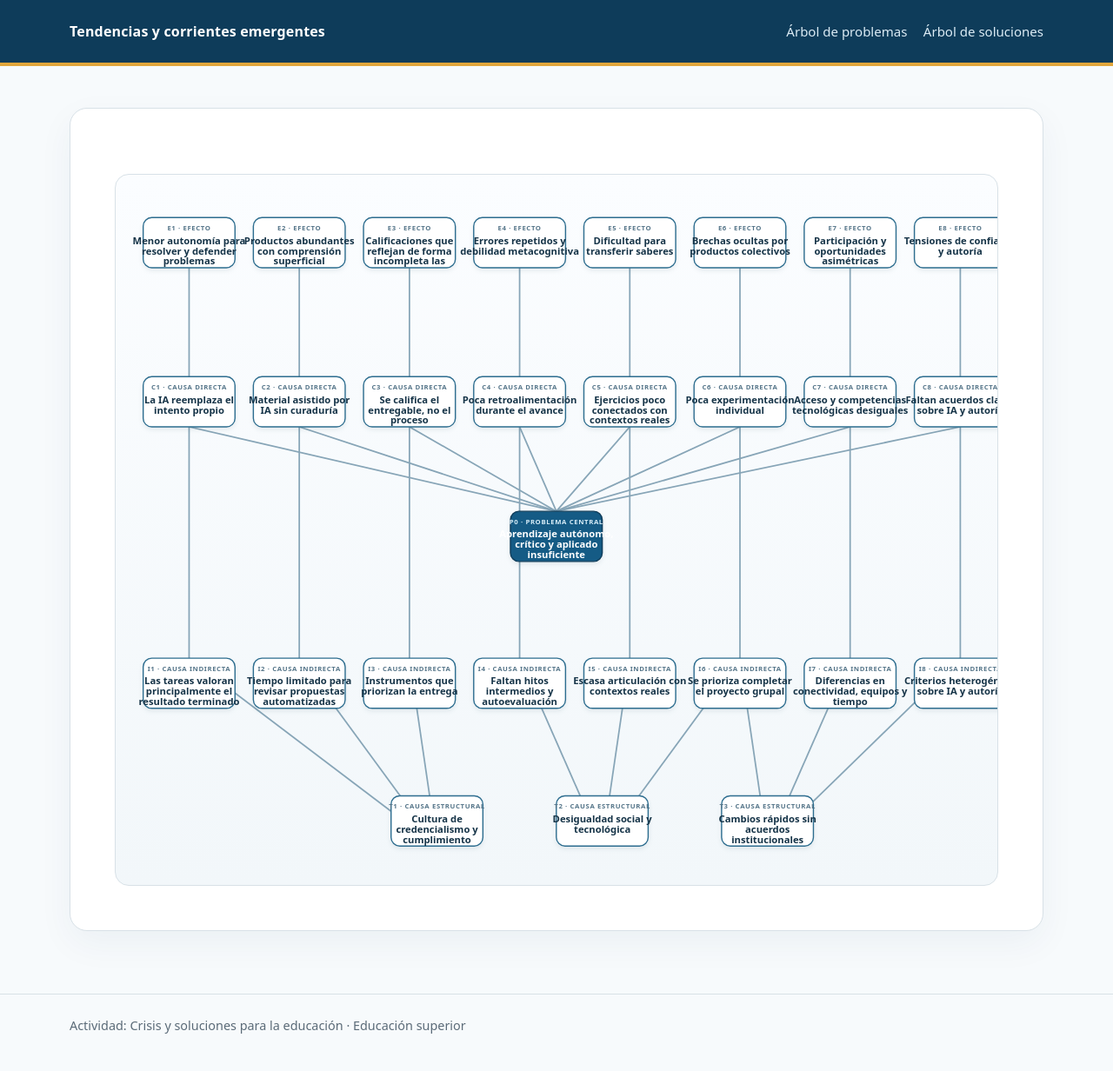
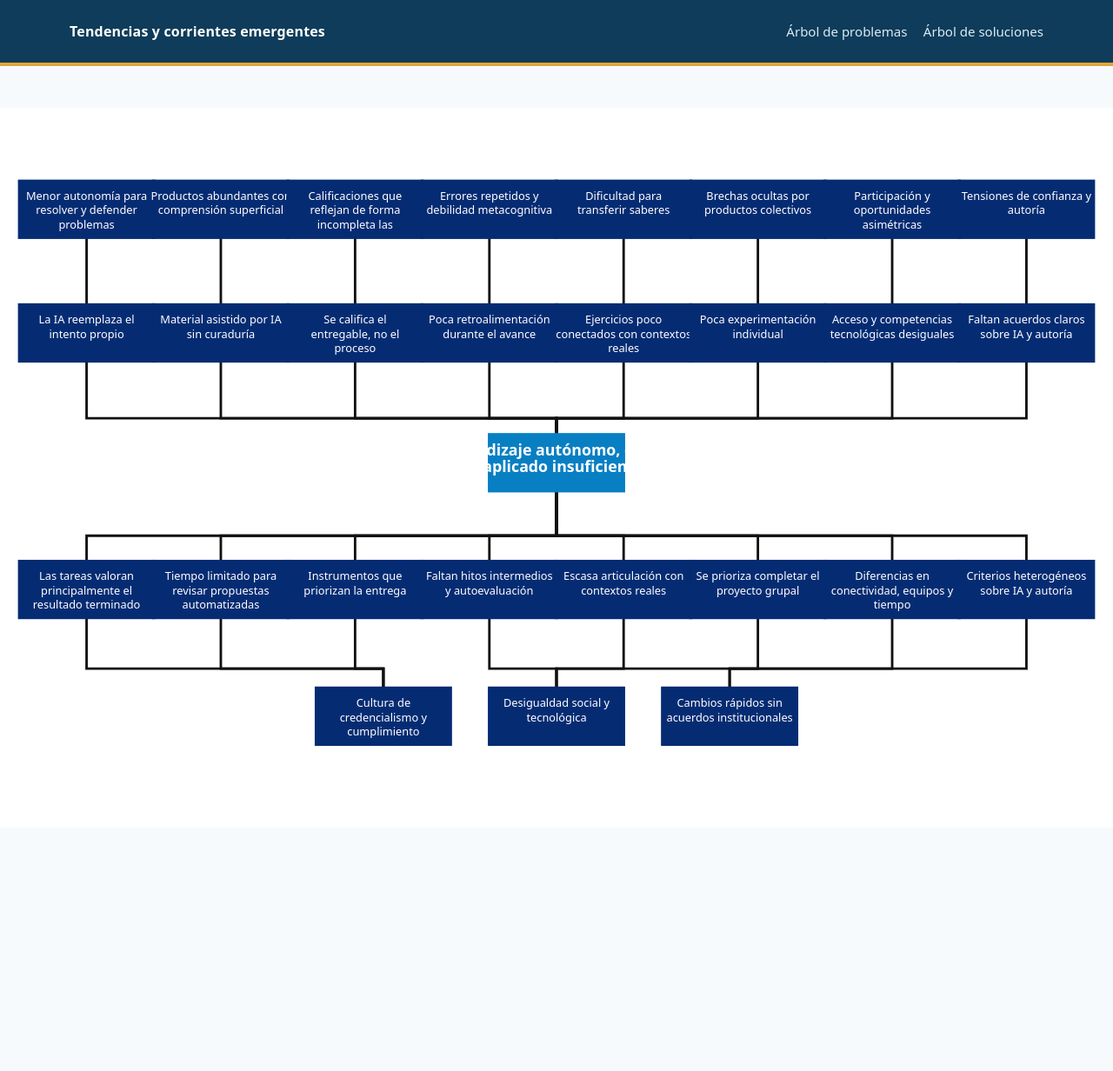
Before and after one commit to DIALVEBE/Tendencias-y-corrientes-Emergentes, a Jekyll site: the page built from 01_pages_arbol_problemas.md, in a window 1280 px wide. Shown: the whole page at 87% size. Built offline with Jekyll 4.4.1, drawn with Linux system fonts in a browser that asks for light colours; after the commit the page ends 1024 px from its top, so only the background shows below that.

Commit message:
Redesign problem tree as full-screen interactive map

```diff
--- a/_layouts/default.html
+++ b/_layouts/default.html
@@ -17,10 +17,10 @@
         </nav>
       </div>
     </header>
-    <main class="site-shell page-content">
+    <main class="site-shell page-content{% if page.tree_kind == 'problem' %} full-page-content{% endif %}">
       {{ content }}
     </main>
-    <footer class="site-footer">
+    <footer class="site-footer{% if page.tree_kind == 'problem' %} problem-footer{% endif %}">
       <div class="site-shell">Actividad: Crisis y soluciones para la educación · Educación superior</div>
     </footer>
     <script src="{{ '/assets/tree-map.js' | relative_url }}" defer></script>
--- a/_layouts/page.html
+++ b/_layouts/page.html
@@ -1,7 +1,7 @@
 ---
 layout: default
 ---
-<article class="document">
+<article class="document tree-document {{ page.tree_kind | default: 'problem' }}-page">
   <div class="tree-map" data-tree-kind="{{ page.tree_kind | default: 'problem' }}" aria-label="Mapa interactivo"></div>
   <div class="tree-source">{{ content }}</div>
 </article>
--- a/assets/site.css
+++ b/assets/site.css
@@ -12,6 +12,7 @@ html { scroll-behavior: smooth; }
 body { margin: 0; color: var(--ink); background: var(--paper); font: 16px/1.65 system-ui, -apple-system, BlinkMacSystemFont, "Segoe UI", sans-serif; }
 a { color: var(--blue); }
 .site-shell { width: min(1120px, calc(100% - 2rem)); margin: 0 auto; }
+.full-page-content { width: 100%; max-width: none; padding: 0; }
 .site-header { background: var(--blue-dark); color: #fff; border-bottom: 4px solid var(--accent); }
 .header-inner { min-height: 72px; display: flex; align-items: center; justify-content: space-between; gap: 1.5rem; }
 .brand { color: #fff; font-weight: 750; letter-spacing: .01em; text-decoration: none; }
@@ -39,6 +40,17 @@ nav a:hover, nav a:focus { color: #fff; text-decoration: underline; }
 .tree-dialog-head h2 { color: var(--blue-dark); font-size: 1.25rem; margin: 0 0 .7rem; }
 .tree-dialog-close { border: 1px solid #a3afbc; border-radius: .5rem; background: #f4f6f9; padding: .4rem .7rem; cursor: pointer; }
 .tree-dialog-close:hover, .tree-dialog-close:focus { background: #eaf5fb; }
+.problem-page { min-height: calc(100vh - 72px); border: 0; border-radius: 0; padding: 0; box-shadow: none; background: #fff; }
+.problem-footer { display: none; }
+.problem-page .tree-map { width: 100%; height: calc(100vh - 72px); min-height: 650px; margin: 0; border: 0; border-radius: 0; background: #fff; }
+.problem-page .tree-map svg { width: 100%; min-width: 1100px; height: 100%; min-height: 650px; }
+.problem-page .tree-map .tree-edge { stroke: #111; stroke-width: 4; }
+.problem-page .tree-map .tree-node rect { fill: #052c73; stroke: #052c73; filter: none; }
+.problem-page .tree-map .tree-node text { fill: #fff; font-size: 18px; font-weight: 500; }
+.problem-page .tree-map .tree-node .node-kind { display: none; }
+.problem-page .tree-map .tree-node.central rect { fill: #087fc3; stroke: #087fc3; }
+.problem-page .tree-map .tree-node.central text { font-size: 25px; font-weight: 800; }
+.problem-page .tree-map .tree-node:hover rect, .problem-page .tree-map .tree-node:focus rect { fill: #13a9e2; stroke: #001f55; stroke-width: 4; }
 .document > h1, .document > h2, .document > h3, .document > p, .document > blockquote, .document > ul, .document > ol, .document > table, .document > details, .document > hr { max-width: 900px; margin-left: auto; margin-right: auto; }
 .page-kicker, .eyebrow { color: var(--blue); font-size: .78rem; font-weight: 800; letter-spacing: .12em; text-transform: uppercase; }
 h1, h2, h3 { line-height: 1.2; color: var(--blue-dark); }
--- a/assets/tree-map.js
+++ b/assets/tree-map.js
@@ -61,5 +61,31 @@
     host.querySelectorAll('.tree-node').forEach(node => { node.addEventListener('click', () => open(node)); node.addEventListener('keydown', e => { if (e.key === 'Enter' || e.key === ' ') { e.preventDefault(); open(node); } }); });
     dialog.querySelector('.tree-dialog-close').addEventListener('click', () => dialog.close()); dialog.addEventListener('click', e => { if (e.target === dialog) dialog.close(); });
   }
-  document.querySelectorAll('.tree-map').forEach(host => renderMap(host, host.dataset.treeKind === 'solution' ? solution : problem));
+  function renderProblemMap(host, tree) {
+    const W = 1800, H = 1000, nodeW = 220, nodeH = 94, gap = 8, start = 30;
+    const nodes = [
+      ...tree.top.map((label, i) => ({ id: `${tree.ids.top}${i + 1}`, code: `${tree.ids.top.toUpperCase()}${i + 1}`, label, row: 'top', index: i })),
+      ...tree.middle.map((label, i) => ({ id: `${tree.ids.middle}${i + 1}`, code: `${tree.ids.middle.toUpperCase()}${i + 1}`, label, row: 'middle', index: i })),
+      { ...tree.central, row: 'central' },
+      ...tree.lower.map((label, i) => ({ id: `${tree.ids.lower}${i + 1}`, code: `${tree.ids.lower.toUpperCase()}${i + 1}`, label, row: 'lower', index: i })),
+      ...tree.bottom.map((label, i) => ({ id: `${tree.ids.bottom}${i + 1}`, code: `${tree.ids.bottom.toUpperCase()}${i + 1}`, label, row: 'bottom', index: i }))
+    ];
+    const x = i => start + i * ((W - (2 * start) - nodeW) / 7);
+    const pos = n => n.row === 'central' ? { x: W / 2 - nodeW / 2, y: 445 } : n.row === 'bottom' ? { x: W / 2 - nodeW / 2 - 280 + n.index * 280, y: 855 } : { x: x(n.index), y: n.row === 'top' ? 35 : n.row === 'middle' ? 235 : 650 };
+    const center = p => p.x + nodeW / 2;
+    const edge = (a, b, busY) => { const pa = pos(a), pb = pos(b); return `<path class="tree-edge" d="M ${center(pa)} ${pa.y + nodeH} V ${busY} H ${center(pb)} V ${pb.y}"/>`; };
+    const top = nodes.filter(n => n.row === 'top'), middle = nodes.filter(n => n.row === 'middle'), lower = nodes.filter(n => n.row === 'lower'), bottom = nodes.filter(n => n.row === 'bottom'), central = nodes.find(n => n.row === 'central');
+    const paths = [];
+    top.forEach((n, i) => paths.push(edge(n, middle[i], 175)));
+    middle.forEach(n => paths.push(edge(n, central, 420)));
+    lower.forEach(n => paths.push(edge(central, n, 610)));
+    bottom.forEach((n, i) => lower.slice(i * 3, i * 3 + 3).forEach(m => paths.push(edge(m, n, 825))));
+    const renderedNodes = nodes.map(n => { const p = pos(n), lines = wrap(n.label, n.row === 'central' ? 29 : 24), cardId = getCard(n.id) ? n.id : ''; return `<g class="tree-node ${n.row === 'central' ? 'central' : ''}" tabindex="0" role="button" aria-label="${n.code}: ${n.label}" data-node-id="${n.id}" data-code="${n.code}" data-label="${n.label}" data-card-id="${cardId}" transform="translate(${p.x},${p.y})"><rect width="${nodeW}" height="${nodeH}" rx="0"/>${lines.map((line, j) => `<text x="${nodeW / 2}" y="${n.row === 'central' ? 35 + j * 27 : 32 + j * 23}" text-anchor="middle">${line}</text>`).join('')}</g>`; }).join('');
+    host.innerHTML = `<svg viewBox="0 0 ${W} ${H}" preserveAspectRatio="xMidYMid meet" role="img" aria-label="Árbol de problemas interactivo"><g>${paths.join('')}</g><g>${renderedNodes}</g></svg>`;
+    const dialog = document.createElement('dialog'); dialog.className = 'tree-dialog'; dialog.innerHTML = '<div class="tree-dialog-head"><h2 id="tree-dialog-title"></h2><button type="button" class="tree-dialog-close" aria-label="Cerrar ventana">Cerrar</button></div><div id="tree-dialog-body"></div>'; document.body.append(dialog);
+    const open = node => { dialog.querySelector('#tree-dialog-title').textContent = `${node.dataset.code} · ${node.dataset.label}`; const body = dialog.querySelector('#tree-dialog-body'); body.replaceChildren(...(node.dataset.cardId ? cardContent(node.dataset.cardId) : [document.createTextNode('Este elemento forma parte de la relación causal del árbol de problemas.')])); dialog.showModal(); };
+    host.querySelectorAll('.tree-node').forEach(node => { node.addEventListener('click', () => open(node)); node.addEventListener('keydown', e => { if (e.key === 'Enter' || e.key === ' ') { e.preventDefault(); open(node); } }); });
+    dialog.querySelector('.tree-dialog-close').addEventListener('click', () => dialog.close()); dialog.addEventListener('click', e => { if (e.target === dialog) dialog.close(); });
+  }
+  document.querySelectorAll('.tree-map').forEach(host => host.dataset.treeKind === 'solution' ? renderMap(host, solution) : renderProblemMap(host, problem));
 })();
```
